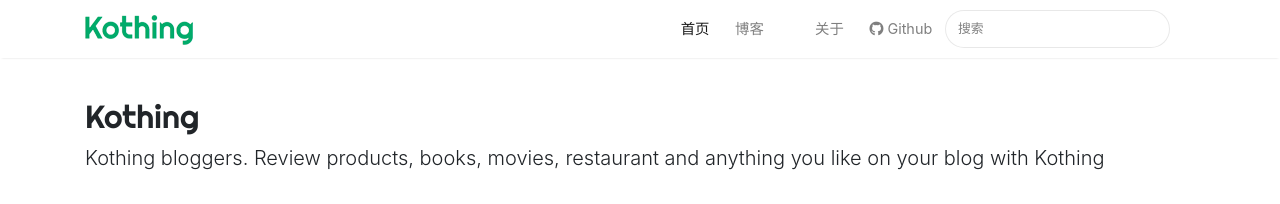
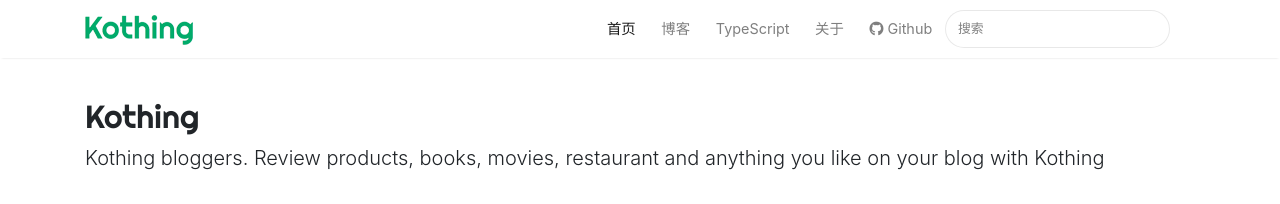
Before and after one commit to kothing/kothing.github.io, a Jekyll site: the page built from index.html, in a window 1280 px wide. Shown: the top 204 px of the page. Built offline with Jekyll 4.4.1, drawn with Linux system fonts in a browser that asks for light colours; nearby versions of some CDN libraries; the list of posts is cut into pages by our own code.

Commit message:
Update _config.yml

```diff
--- a/_config.yml
+++ b/_config.yml
@@ -80,6 +80,7 @@
 zh-cn_home: '首页'
 zh-cn_about: '关于'
 zh-cn_categories: '博客'
+zh-cn_typescript: 'TypeScript'
 zh-cn_wp-version: 'Wordpress'
 zh-cn_fork-github: 'Github'
 zh-cn_featured: '特荐'
@@ -100,6 +101,7 @@
 en_home: 'Hme'
 en_about: 'About'
 en_categories: 'Blog'
+en_typescript: 'TypeScript'
 en_wp-version: 'Wordpress'
 en_fork-github: 'Github'
 en_featured: 'Featured'
```
